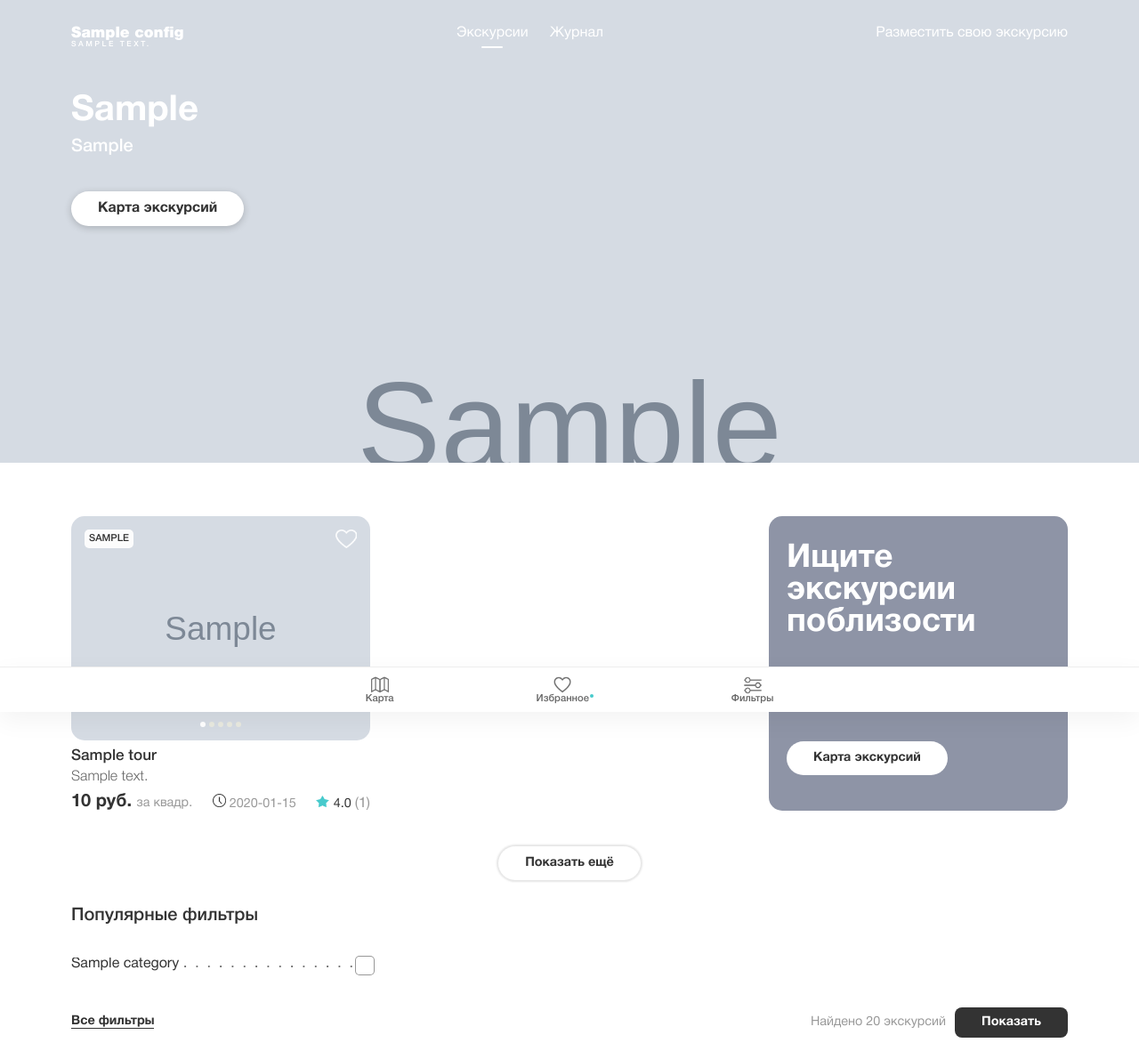
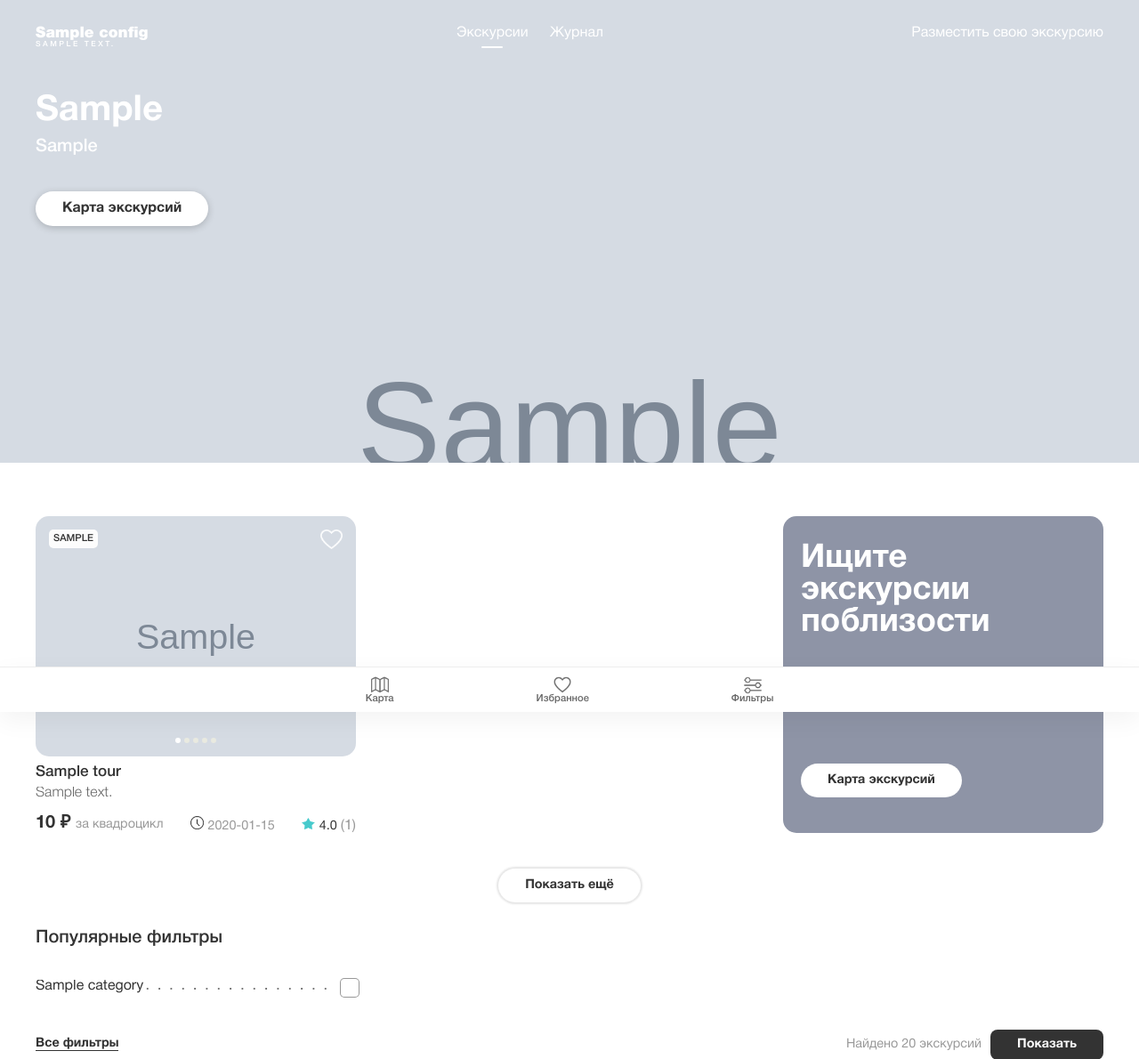
Before and after one commit to mrpeunov/deeptrip, a Django app: a page that uses templates/base/elements/menu.html in a window 1280 px wide. Shown: the top 1190 px of the page at 89% size. Run offline with Django 3.2, Linux system fonts and the light colour scheme; tables that the repository leaves empty hold one stand-in row (values such as "Sample post"); grey boxes marked "Sample" are stand-in pictures; parts of the project's set-up code (start-up, migrations or seed data) failed here and were passed over; some libraries are stand-ins or nearby versions.

Commit message:
Done all tour preview frontend

```diff
--- a/static/scripts/gallery.js
+++ b/static/scripts/gallery.js
@@ -1,4 +1,4 @@
-
+//старье
 
 
 $(function(){
--- a/static/scripts/like.js
+++ b/static/scripts/like.js
@@ -30,6 +30,9 @@ $(function() {
 
         //изменим отображение
         $elem.toggleClass("liked");
+
+        //ставим точку в меню
+        if(list.length !== 0) $('#favorites').addClass('circle');
     }
 
     $tour_like.click(function(){
@@ -66,6 +69,9 @@ $(function() {
                     }
                 });
             });
+
+            //ставим точку в меню
+            if(list.length !== 0) $('#favorites').addClass('circle');
         }
     }
 
--- a/static/scripts/preview.js
+++ b/static/scripts/preview.js
@@ -1,10 +1,12 @@
 $(document).ready(function(){
     $('.preview_gallery').owlCarousel({
         items: 1,
+        slideSpeed: 200,
         nav: true,
         lazyLoad:true,
         loop:true,
         margin:0,
         dots: true,
     });
+
 });
--- a/static/styles/style.css
+++ b/static/styles/style.css
@@ -243,7 +243,7 @@ header {
   padding-right: 80px;
   margin: 0 auto;
 }
-@media (max-width: 1200px) {
+@media (max-width: 1300px) {
   .container {
     padding-left: 40px;
     padding-right: 40px;
@@ -420,7 +420,20 @@ header {
   position: relative;
 }
 .preview_gallery:hover .owl-nav {
-  display: block;
+  opacity: 100%;
+  transition: 0.2s;
+}
+.preview_gallery:hover .owl-nav button {
+  opacity: 87%;
+  transition: 0.2s;
+}
+.preview_gallery:hover .owl-nav:hover {
+  opacity: 100%;
+}
+.preview_gallery:hover .owl-nav .owl-prev:hover,
+.preview_gallery:hover .owl-nav .owl-next:hover {
+  transform: scale(1.1);
+  opacity: 100%;
 }
 @media (max-width: 768px) {
   .preview_gallery:hover .owl-nav {
@@ -434,11 +447,29 @@ header {
   font-weight: 500;
   font-size: 1.07rem;
   margin: 10px 0 8px 0;
+  overflow: hidden;
+  text-overflow: ellipsis;
+  display: -moz-box;
+  -moz-box-orient: vertical;
+  display: -webkit-box;
+  -webkit-line-clamp: 1;
+  -webkit-box-orient: vertical;
+  line-clamp: 1;
+  box-orient: vertical;
 }
 .preview_content_description {
   font-weight: 300;
   margin-bottom: 10px;
   color: #666666;
+  overflow: hidden;
+  text-overflow: ellipsis;
+  display: -moz-box;
+  -moz-box-orient: vertical;
+  display: -webkit-box;
+  -webkit-line-clamp: 2;
+  -webkit-box-orient: vertical;
+  line-clamp: 2;
+  box-orient: vertical;
 }
 .preview_content_footer {
   display: flex;
@@ -446,16 +477,29 @@ header {
   align-items: flex-end;
 }
 .preview_content_footer_price {
-  color: #999999;
-  font-weight: normal;
-  font-size: 0.9rem;
+  white-space: nowrap;
+  overflow: hidden;
+  text-overflow: ellipsis;
 }
-.preview_content_footer_price span {
+.preview_content_footer_price_digits {
   font-weight: bold;
   color: #333333;
   font-size: 1.25rem;
 }
+.preview_content_footer_price_unit {
+  color: #999999;
+  font-weight: normal;
+  font-size: 0.9rem;
+  overflow: hidden;
+}
 .preview_content_footer_time {
+  white-space: nowrap;
+  overflow: hidden;
+  margin-left: 5px;
+  margin-right: 5px;
+  text-overflow: ellipsis;
+}
+.preview_content_footer_time_unit {
   color: #999999;
   font-weight: normal;
   font-size: 0.9rem;
@@ -466,6 +510,7 @@ header {
 .preview_content_footer_rating {
   color: #999999;
   font-weight: normal;
+  white-space: nowrap;
 }
 .preview_content_footer_rating span {
   font-size: 0.9rem;
@@ -498,13 +543,14 @@ header {
 }
 .preview .owl-nav {
   position: unset;
-  display: none;
+  opacity: 0;
   width: 100%;
   height: 100%;
   top: 0;
   justify-content: space-between;
   align-items: center;
   margin-top: 0;
+  transition: 0.3s;
 }
 .preview .owl-nav button {
   width: 30px !important;
@@ -577,7 +623,7 @@ header {
 }
 .towns_wrap {
   max-width: 1500px;
-  padding-left: 80px;
+  padding-left: 40px;
   margin: 0 auto;
 }
 @media (min-width: 1116px) {
@@ -585,7 +631,7 @@ header {
     padding-right: 40px;
   }
 }
-@media (min-width: 1200px) {
+@media (min-width: 1300px) {
   .towns_wrap {
     padding-right: 80px;
   }
--- a/static/styles/style.less
+++ b/static/styles/style.less
@@ -161,7 +161,7 @@ header{
   padding-right: 80px;
   margin: 0 auto;
 
-  @media @max1200{
+  @media (max-width: 1300px){
     padding-left: 40px;
     padding-right: 40px;
   }
@@ -365,7 +365,22 @@ header{
 
     &:hover{
       .owl-nav {
-        display: block;
+        opacity: 100%;
+        transition: 0.2s;
+
+        button{
+          opacity: 87%;
+          transition: 0.2s;
+        }
+
+        &:hover{
+          opacity: 100%;
+        }
+
+        .owl-prev:hover, .owl-next:hover{
+          transform: scale(1.1);
+          opacity: 100%;
+        }
 
         @media @max768{
           display: none;
@@ -381,12 +396,30 @@ header{
       font-weight: 500;
       font-size: 1.07rem;
       margin: 10px 0 8px 0;
+      overflow: hidden;
+      text-overflow: ellipsis;
+      display: -moz-box;
+      -moz-box-orient: vertical;
+      display: -webkit-box;
+      -webkit-line-clamp: 1;
+      -webkit-box-orient: vertical;
+      line-clamp: 1;
+      box-orient: vertical;
     }
 
     &_description{
       font-weight: 300;
       margin-bottom: 10px;
       color: #colors[dark6];
+      overflow: hidden;
+      text-overflow: ellipsis;
+      display: -moz-box;
+      -moz-box-orient: vertical;
+      display: -webkit-box;
+      -webkit-line-clamp: 2;
+      -webkit-box-orient: vertical;
+      line-clamp: 2;
+      box-orient: vertical;
     }
 
     &_footer{
@@ -394,22 +427,39 @@ header{
       justify-content: space-between;
       align-items: flex-end;
 
+
       &_price{
-        color: #colors[dark9];
-        font-weight: normal;
-        font-size: 0.9rem;
+        white-space: nowrap;
+        overflow: hidden;
+        text-overflow: ellipsis;
 
-        span{
+        &_digits{
           font-weight: bold;
           color: #colors[dark3];
           font-size: 1.25rem;
         }
+
+        &_unit{
+          color: #colors[dark9];
+          font-weight: normal;
+          font-size: 0.9rem;
+          overflow: hidden;
+        }
       }
 
       &_time{
-        color: #colors[dark9];
-        font-weight: normal;
-        font-size: 0.9rem;
+        white-space: nowrap;
+        overflow: hidden;
+        margin-left: 5px;
+        margin-right: 5px;
+        text-overflow: ellipsis;
+
+
+        &_unit{
+          color: #colors[dark9];
+          font-weight: normal;
+          font-size: 0.9rem;
+        }
 
         img{
           width: 15px;
@@ -419,6 +469,7 @@ header{
       &_rating{
         color: #colors[dark9];
         font-weight: normal;
+        white-space: nowrap;
 
         span{
           font-size: 0.9rem;
@@ -461,13 +512,14 @@ header{
 
   .owl-nav{
     position: unset;
-    display: none;
+    opacity: 0;
     width: 100%;
     height: 100%;
     top: 0;
     justify-content: space-between;
     align-items: center;
     margin-top: 0;
+    transition: 0.3s;
 
     button{
       width: 30px !important;
@@ -506,7 +558,6 @@ header{
       }
     }
   }
-
 
 }
 
@@ -552,14 +603,14 @@ header{
 
   &_wrap{
     max-width: 1500px;
-    padding-left: 80px;
+    padding-left: 40px;
     margin: 0 auto;
 
     @media (min-width: 1116px){
       padding-right: 40px;
     }
 
-    @media (min-width: 1200px){
+    @media (min-width: 1300px){
       padding-right: 80px;
     }
 
--- a/templates/base/elements/menu.html
+++ b/templates/base/elements/menu.html
@@ -7,7 +7,7 @@
     </a>
     <a href="" class="menu_item">
         <div class="menu_item_like menu_item_icon"></div>
-        <div class="menu_item_name circle">Избранное</div>
+        <div class="menu_item_name" id="favorites">Избранное</div>
     </a>
     <a href="" class="menu_item">
         <div class="menu_item_filter menu_item_icon"></div>
--- a/templates/tours/api/tour_preview.html
+++ b/templates/tours/api/tour_preview.html
@@ -10,14 +10,15 @@
     </div>
     <a href="{{ preview.get_absolute_url }}" class="preview_content">
         <div class="preview_content_title">{{ preview.title }}</div>
-        <div class="preview_content_description"> {{ preview.description|truncatechars:80 }}</div>
+        <div class="preview_content_description"> {{ preview.description}}</div>
         <div class="preview_content_footer">
             <div class="preview_content_footer_price">
-                <span>{{ preview.price }} руб. </span> за квадр.
+                <span class="preview_content_footer_price_digits" >{{ preview.price }} ₽ </span>
+                <span class="preview_content_footer_price_unit">за квадроцикл</span>
             </div>
             <div class="preview_content_footer_time">
                 <img src="{% static 'img/preview/time.png' %}" alt="">
-                {{ preview.time }}
+                <span class="preview_content_footer_time_unit">{{ preview.time }}</span>
             </div>
             <div class="preview_content_footer_rating">
                 <img src="{% static 'img/preview/star.png' %}" alt="">
```
Also changed, not shown: 1 other file.
